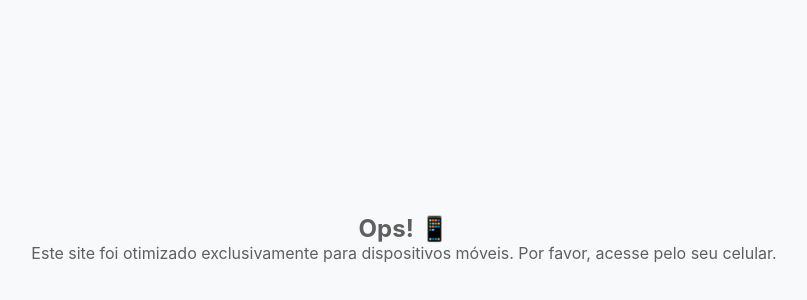
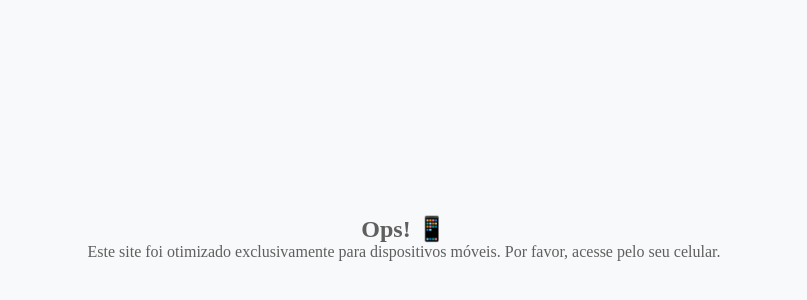
Before and after one commit to Observadores-Clima-Tempo/simicmacae, a React (Vite) app: page / in a window 1280 px wide. Shown: the part 162-462 px from the top of the page, without its empty margins (236-1043 px from the left). Built offline with nearby package versions, Linux system fonts and the light colour scheme; no server answers.

Commit message:
mudança na font-family

```diff
--- a/src/App.css
+++ b/src/App.css
@@ -6,11 +6,12 @@
 }
 
 body {
-  font-family: "Georgia", "Garamond", serif;
+  font-family:  'Times New Roman', Times, Georgia, Garamond, serif;
   background-color: #fafafa;
 }
 
 * {
+  font-family:  'Times New Roman', Times, Georgia, Garamond, serif;
   margin: 0;
   padding: 0;
   text-align: center;
```
